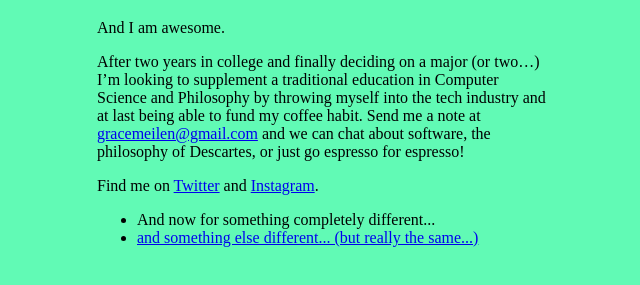
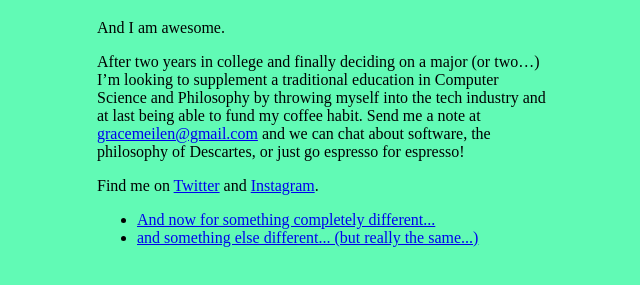
Before and after one commit to benjaminchait/gracemeilen.github.io, a plain HTML site: page index.html in a window 1280 px wide. Shown: the part 197-482 px from the top of the page, without its empty margins (318-958 px from the left). Drawn offline with Linux system fonts and the light colour scheme.

Commit message:
Update index.html

```diff
--- a/index.html
+++ b/index.html
@@ -12,7 +12,7 @@
   <p>After two years in college and finally deciding on a major (or two…) I’m looking to supplement a traditional education in Computer Science and Philosophy by throwing myself into the tech industry and at last being able to fund my coffee habit. Send me a note at <a href="mailto:gracemeilen@gmail.com">gracemeilen@gmail.com</a> and we can chat about software, the philosophy of Descartes, or just go espresso for espresso!</p>
   <p>Find me on <a href="https://twitter.com/gracieacie">Twitter</a> and <a href="https://instagram.com/gracemeilen">Instagram</a>.</p>
  <ul>
-   <li> <link href="/blah.html"> And now for something completely different... </link></li>
+   <li> <a href="/blah.html"> And now for something completely different... </a></li>
    <li> <a href="/blah.html"> and something else different... (but really the same...)</a> </li>
  </ul>
   </div>
```
